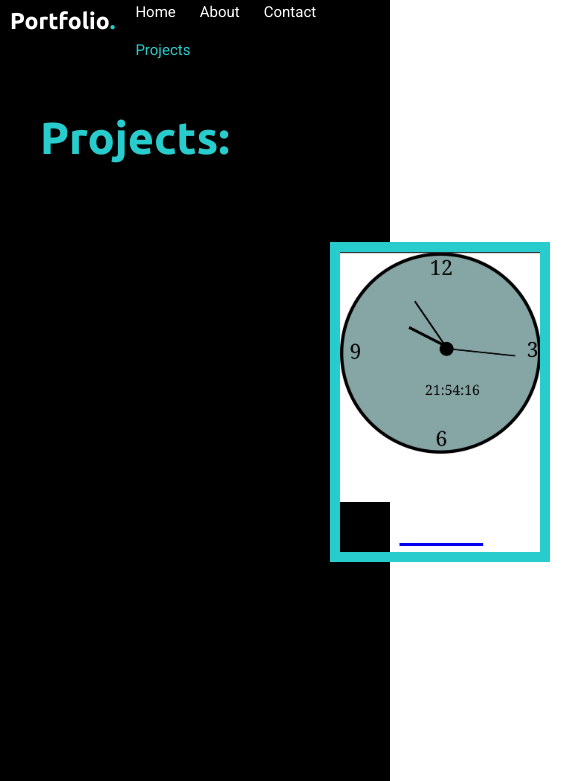
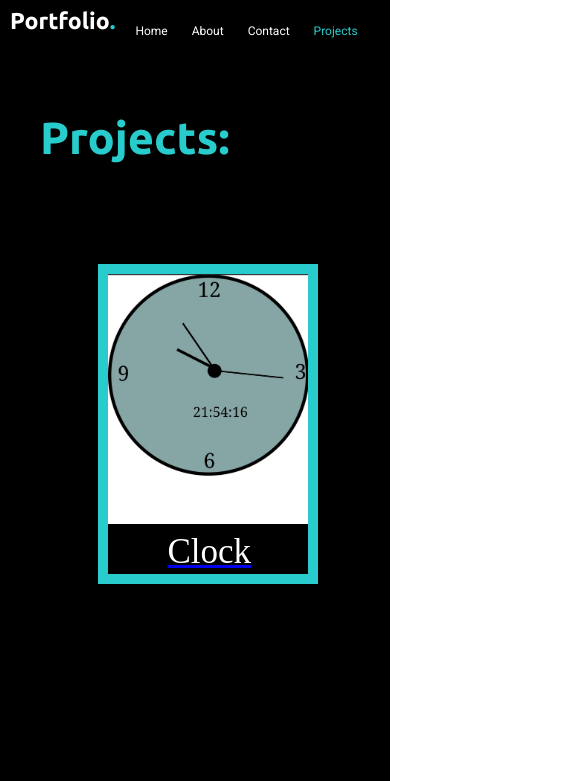
Before and after one commit to mohd-mustajab/portfolio, a plain HTML site: page project.html in a window 390 px wide. Shown: the top 781 px of the page, 585 px wide, since content can reach past the window. Drawn offline with Linux system fonts and the light colour scheme.

Commit message:
Update project.css
update query

```diff
--- a/project.css
+++ b/project.css
@@ -18,3 +18,16 @@ color: white;
     height: 250px;
     width: 200px;
 }
+@media  (min-width:300px) and (max-width:600px){
+    .mainpg{
+        flex-direction: column;
+        height: 230vh;
+    }
+    .projects{
+        margin-top: 100px;
+        margin-left: 25%;
+    }
+    .nav ul li {
+        font-size: 12px;
+    }
+}
```
